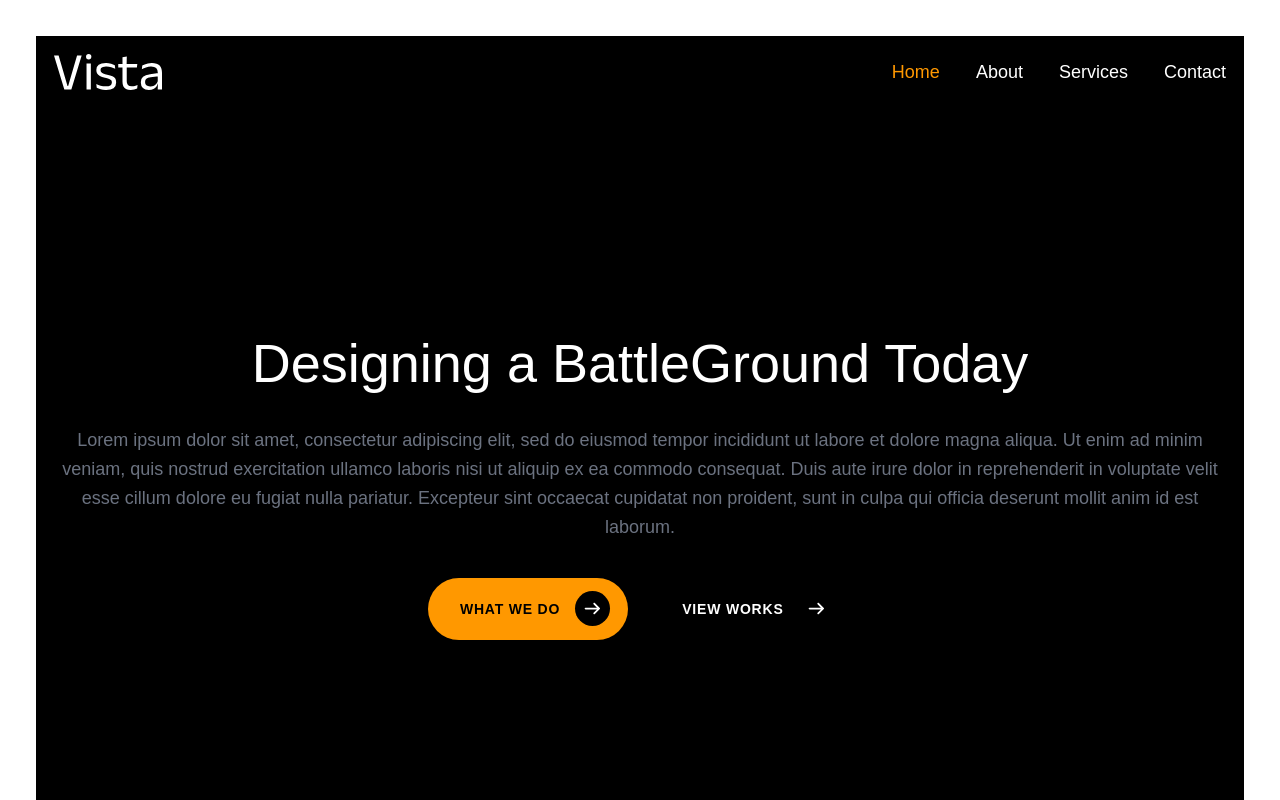
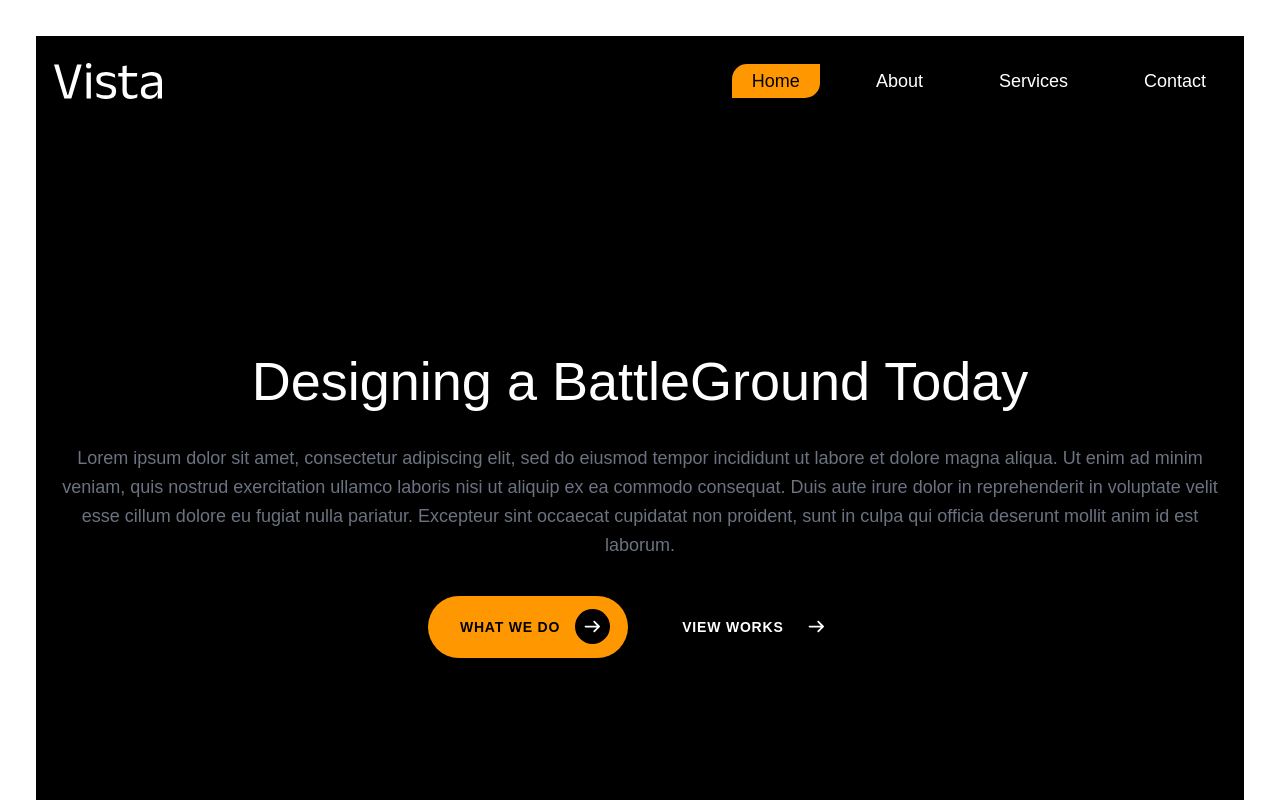
Before and after one commit to ShaikhVajib/Vista-devs, a React (Vite) app in the folder Vista/: page / in a window 1280 px wide. Shown: the top 800 px of the page. Built offline with nearby package versions, Linux system fonts and the light colour scheme.

Commit message:
Added Mobile Menu

```diff
--- a/Vista/package.json
+++ b/Vista/package.json
@@ -4,7 +4,7 @@
   "version": "0.0.0",
   "type": "module",
   "scripts": {
-    "dev": "vite",
+    "dev": "vite --host",
     "build": "vite build",
     "lint": "eslint . --ext js,jsx --report-unused-disable-directives --max-warnings 0",
     "preview": "vite preview"
--- a/Vista/src/Components/Header/Header.css
+++ b/Vista/src/Components/Header/Header.css
@@ -8,12 +8,26 @@ nav{
 
 .main-menu a{
     color: var(--white) ;
+    padding: 5px 20px;
+    border-radius: 15px 0 15px 0;
+    transition: all .7s cubic-bezier(.47,1.64,.41,.8);
 }
 
 .main-menu a:hover{
-    color: var(--hover-color) ;
+    background: var(--hover-color) ;
+    border-radius: 0 15px 0 15px;
+    padding: 5px 20px;
+    color: black;
+    transform: scale(0.9);
+    transition: all .7s cubic-bezier(.47,1.64,.41,.8);
+    border: none;
 }
 
 a.active{
-    color: var(--primary-color);
+    background: var(--primary-color);
+    border-radius: 15px 0 15px 0;
+    padding: 5px 20px;
+    color: black;
+    transition: all .7s cubic-bezier(.47,1.64,.41,.8);
+    border: none;
 }
--- a/Vista/src/Components/Header/Header.jsx
+++ b/Vista/src/Components/Header/Header.jsx
@@ -1,44 +1,113 @@
-import React from 'react';
-import '../../index.css';
-import './Header.css';
-import logo from '../../assets/logo.svg';
-import { NavLink } from 'react-router-dom';
+import React from "react";
+import "../../index.css";
+import "./Header.css";
+import logo from "../../assets/logo.svg";
+import { NavLink } from "react-router-dom";
 
 function Header() {
-
   return (
     <>
       <nav className=" border-gray-200 sticky top-0">
-        <div className="max-w-screen-xl flex flex-wrap items-center justify-between mx-auto p-4">
-          <a href="/" className="flex items-center space-x-3 rtl:space-x-reverse">
-              <img src={logo} className="h-8 header-logo" alt="Logo" />
+        <div className="max-w-screen-xl py-6 flex flex-wrap items-center justify-between mx-auto p-4">
+          {/* Logo */}
+          <a
+            href="/"
+            className="flex items-center space-x-3 rtl:space-x-reverse"
+          >
+            <img src={logo} className="h-8 z-50 header-logo" alt="Logo" />
           </a>
-          <button data-collapse-toggle="navbar-default" type="button" className="inline-flex items-center p-2 w-10 h-10 justify-center text-sm text-gray-500 rounded-lg md:hidden hover:bg-gray-100 focus:outline-none focus:ring-2 focus:ring-gray-200 dark:text-gray-400 dark:hover:bg-gray-700 dark:focus:ring-gray-600" aria-controls="navbar-default" aria-expanded="false">
-              <span className="sr-only">Open main menu</span>
-              {/* <svg className="w-5 h-5" aria-hidden="true" xmlns="http://www.w3.org/2000/svg" fill="none" viewBox="0 0 17 14">
-                  <path stroke="currentColor" stroke-linecap="round" stroke-linejoin="round" stroke-width="2" d="M1 1h15M1 7h15M1 13h15"/>
-              </svg> */}
-          </button>
+          {/* Mobile Menu */}
+          <label
+            class="relative md:hidden z-40 cursor-pointer px-3 py-6"
+            for="mobile-menu"
+          >
+            <input class="peer hidden" type="checkbox" id="mobile-menu" />
+            <div class="relative z-50 block h-[1px] w-7 bg-black bg-transparent content-[''] before:absolute before:top-[-0.35rem] before:z-50 before:block before:h-full before:w-full before:bg-white before:transition-all before:duration-200 before:ease-out before:content-[''] after:absolute after:right-0 after:bottom-[-0.35rem] after:block after:h-full after:w-full after:bg-white after:transition-all after:duration-200 after:ease-out after:content-[''] peer-checked:bg-transparent before:peer-checked:top-0 before:peer-checked:w-full before:peer-checked:rotate-45 before:peer-checked:transform after:peer-checked:bottom-0 after:peer-checked:w-full after:peer-checked:-rotate-45 after:peer-checked:transform"></div>
+            <div class="fixed inset-0 z-40 hidden h-full w-full backdrop-blur-sm peer-checked:block">
+              &nbsp;
+            </div>
+            <div class="fixed top-0 right-0 z-40 w-full -translate-y-full overflow-y-auto overscroll-y-none transition duration-500 peer-checked:translate-y-0">
+              <div class="float-right min-h-full w-[100%] bg-black px-6 pt-24 pb-16 justify-center flex text-center shadow-2xl text-white">
+                <menu>
+                  <li>
+                    <NavLink
+                      to="/"
+                      className=" ${isActive ? '' : ''} block py-3 px-3 text-white rounded md:bg-transparent  md:p-0 "
+                      aria-current="page"
+                    >
+                      Home
+                    </NavLink>
+                  </li>
+                  <li>
+                    <NavLink
+                      to="/about"
+                      className="${isActive ? '' : ''} block py-3 px-3 rounded  md:hover:bg-transparent md:border-0 md:p-0 "
+                    >
+                      About
+                    </NavLink>
+                  </li>
+                  <li>
+                    <NavLink
+                      to="/services"
+                      className="${isActive ? '' : ''} block py-3 px-3 rounded  md:hover:bg-transparent md:border-0 md:p-0 "
+                    >
+                      Services
+                    </NavLink>
+                  </li>
+                  <li>
+                    <NavLink
+                      to="/contact"
+                      className="${isActive ? '' : ''} block py-3 px-3 rounded  md:hover:bg-transparent md:border-0 md:p-0 "
+                    >
+                      Contact
+                    </NavLink>
+                  </li>
+                </menu>
+              </div>
+            </div>
+          </label>
+          {/* Desktop Nav Menu */}
           <div className="hidden w-full md:block md:w-auto" id="navbar-default">
             <ul className="main-menu font-medium flex flex-col p-4 md:p-0 mt-4  md:flex-row md:space-x-8 rtl:space-x-reverse md:mt-0 md:border-0 ">
               <li>
-                <NavLink to="/" className=" ${isActive ? '' : ''} block py-2 px-3 text-white rounded md:bg-transparent  md:p-0 " aria-current="page">Home</NavLink>
+                <NavLink
+                  to="/"
+                  className=" ${isActive ? '' : ''} block py-2 px-3 text-white rounded md:bg-transparent  md:p-0 "
+                  aria-current="page"
+                >
+                  Home
+                </NavLink>
               </li>
               <li>
-                <NavLink to="/about" className="${isActive ? '' : ''} block py-2 px-3 rounded  md:hover:bg-transparent md:border-0 md:p-0 ">About</NavLink>
+                <NavLink
+                  to="/about"
+                  className="${isActive ? '' : ''} block py-2 px-3 rounded  md:hover:bg-transparent md:border-0 md:p-0 "
+                >
+                  About
+                </NavLink>
               </li>
               <li>
-                <NavLink to="/services" className="${isActive ? '' : ''} block py-2 px-3 rounded  md:hover:bg-transparent md:border-0 md:p-0 ">Services</NavLink>
+                <NavLink
+                  to="/services"
+                  className="${isActive ? '' : ''} block py-2 px-3 rounded  md:hover:bg-transparent md:border-0 md:p-0 "
+                >
+                  Services
+                </NavLink>
               </li>
               <li>
-                <NavLink to="/contact" className="${isActive ? '' : ''} block py-2 px-3 rounded  md:hover:bg-transparent md:border-0 md:p-0 ">Contact</NavLink>
+                <NavLink
+                  to="/contact"
+                  className="${isActive ? '' : ''} block py-2 px-3 rounded  md:hover:bg-transparent md:border-0 md:p-0 "
+                >
+                  Contact
+                </NavLink>
               </li>
             </ul>
           </div>
         </div>
       </nav>
     </>
-  )
+  );
 }
 
-export default Header
+export default Header;
```
